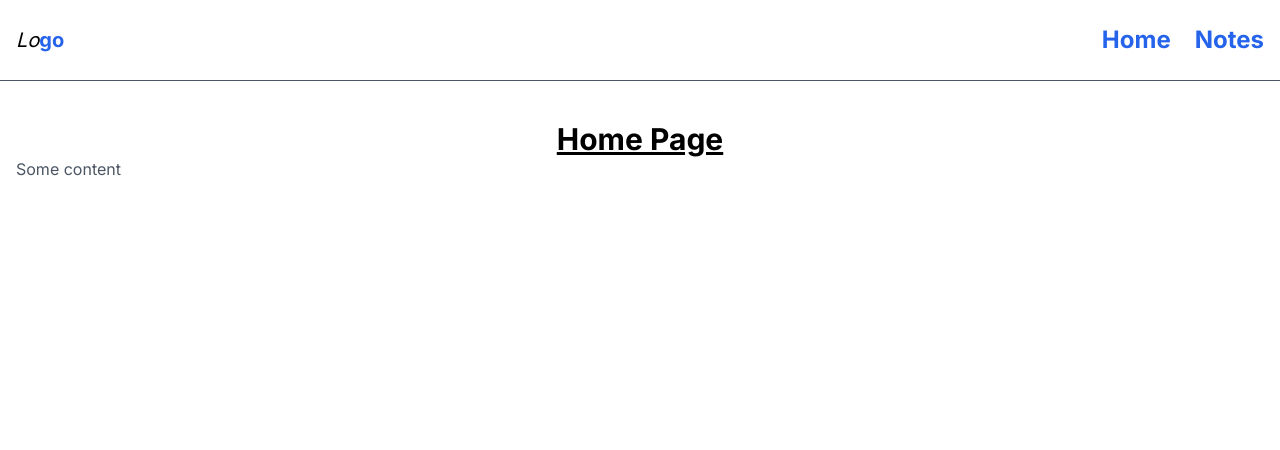
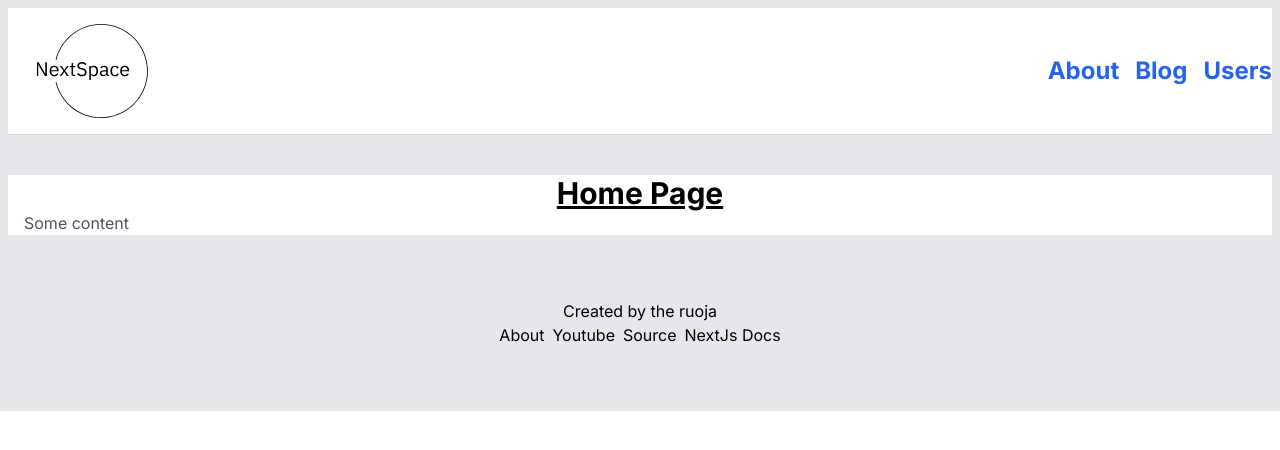
Before and after one commit to IvanOrsh/nextjs-playground, a Next.js app: page / in a window 1280 px wide. Shown: the top 450 px of the page. Built offline with nearby package versions, Linux system fonts and the light colour scheme.

Commit message:
build: before auth

```diff
--- a/package.json
+++ b/package.json
@@ -9,6 +9,7 @@
     "lint": "next lint"
   },
   "dependencies": {
+    "@faker-js/faker": "^8.3.1",
     "next": "14.0.4",
     "react": "^18",
     "react-dom": "^18"
--- /dev/null
+++ b/src/app/NavMenu.tsx
@@ -0,0 +1,24 @@
+import Link from "next/link";
+import Image from "next/image";
+
+export default function NavMenu() {
+  return (
+    <nav className="bg-white flex justify-between items-center py-4 border-b border-gray-300">
+      <Image src="/logo.svg" width={150} height={30} alt="NextSpace Logo" />
+
+      <ul className="flex items-center space-x-4">
+        <li className="text-2xl font-bold text-blue-600 hover:text-blue-800">
+          <Link href="/about">About</Link>
+        </li>
+
+        <li className="text-2xl font-bold text-blue-600 hover:text-blue-800">
+          <Link href="/blog">Blog</Link>
+        </li>
+
+        <li className="text-2xl font-bold text-blue-600 hover:text-blue-800">
+          <Link href="/users">Users</Link>
+        </li>
+      </ul>
+    </nav>
+  );
+}
--- /dev/null
+++ b/src/app/about/page.tsx
@@ -0,0 +1,20 @@
+import { Metadata } from "next";
+
+export const dynamic = "force-static"; // not needed at all
+
+export const metadata: Metadata = {
+  title: "About",
+  description: "About NextSpace",
+};
+
+export default async function AboutPage() {
+  return (
+    <main>
+      <h1 className="text-3xl font-bold tracking-tight">About</h1>
+
+      <p className="mt-4 text-lg text-gray-600 ">
+        We are a social media company!
+      </p>
+    </main>
+  );
+}
--- /dev/null
+++ b/src/app/api/content/route.ts
@@ -0,0 +1,18 @@
+import { faker } from "@faker-js/faker";
+import { NextResponse } from "next/server";
+
+import type { Post } from "@/entities/post";
+
+const posts: Post[] = [];
+
+for (let i = 0; i < 20; i++) {
+  posts.push({
+    title: faker.lorem.sentence(),
+    slug: faker.lorem.slug(),
+    content: faker.lorem.paragraphs(),
+  });
+}
+
+export async function GET() {
+  return NextResponse.json(posts);
+}
--- /dev/null
+++ b/src/app/blog/[slug]/page.tsx
@@ -0,0 +1,41 @@
+import type { Post } from "@/entities/post";
+
+interface Props {
+  params: {
+    slug: string;
+  };
+}
+
+export async function generateStaticParams() {
+  const res = await fetch("http://localhost:3000/api/content");
+
+  const posts: Post[] = await res.json();
+
+  return posts.map((post) => ({
+    slug: post.slug,
+  }));
+}
+
+export default async function BlogPostPage(props: Props) {
+  const res = await fetch("http://localhost:3000/api/content");
+  const posts: Post[] = await res.json();
+
+  const post = posts.find((post) => post.slug === props.params.slug);
+
+  const { slug } = props.params;
+
+  if (!post) {
+    return (
+      <main>
+        <h1>Post not found</h1>
+      </main>
+    );
+  }
+
+  return (
+    <main>
+      <h1>{post.title}</h1>
+      <p>{post.content}</p>
+    </main>
+  );
+}
--- /dev/null
+++ b/src/app/blog/page.tsx
@@ -0,0 +1,42 @@
+import Link from "next/link";
+
+import type { Post } from "@/entities/post";
+
+/**
+ * Fetches posts from the API.
+ *
+ * @returns {Promise<Post[]>} A promise that resolves to an array of posts.
+ * @throws {Error} If the request to fetch posts fails.
+ */
+async function getPosts(): Promise<Post[]> {
+  const res = await fetch("http:localhost:3000/api/content");
+
+  if (!res.ok) {
+    throw new Error("Failed to fetch posts");
+  }
+
+  return res.json();
+}
+
+export default async function BlogPostsPage() {
+  const posts = await getPosts();
+
+  return (
+    <main>
+      <h1>Blog Posts</h1>
+
+      <ul className="mt-8 space-y-2">
+        {posts.map((post) => (
+          <li
+            key={post.slug}
+            className="hover:outline hover:outline-2 hover:outline-blue-500"
+          >
+            <Link href={`/blog/${post.slug}`}>
+              <h2>{post.title}</h2>
+            </Link>
+          </li>
+        ))}
+      </ul>
+    </main>
+  );
+}
--- a/src/app/layout.tsx
+++ b/src/app/layout.tsx
@@ -2,6 +2,7 @@ import type { Metadata } from "next";
 import { Inter } from "next/font/google";
 import "./globals.css";
 import Link from "next/link";
+import NavMenu from "./NavMenu";
 
 const inter = Inter({ subsets: ["latin"] });
 
@@ -18,24 +19,20 @@ export default function RootLayout({
   return (
     <html lang="en">
       <body className={inter.className}>
-        <main className="max-w-3xl mx-auto lg:max-w-7xl">
-          <nav className="flex justify-between items-center px-4 py-6 border-b border-gray-600">
-            <h1>
-              <span className="italic text-xl text-black">Lo</span>
-              <span className="font-bold text-xl text-blue-600">go</span>
-            </h1>
-            <ul className="flex items-center gap-6  ">
-              <li className="text-2xl font-bold text-blue-600 hover:text-blue-800">
-                <Link href="/">Home</Link>
-              </li>
+        <div className="max-w-3xl mx-auto lg:max-w-7xl pt-2 px-2 pb-8 bg-gray-200">
+          <NavMenu />
+          <div className="bg-white">{children}</div>
+        </div>
+        <footer className="bg-gray-200 pt-8 pb-16 px-20 mx-auto text-center">
+          <p>Created by the ruoja</p>
 
-              <li className="text-2xl font-bold text-blue-600 hover:text-blue-800">
-                <Link href="/notes">Notes</Link>
-              </li>
-            </ul>
-          </nav>
-          {children}
-        </main>
+          <div className="flex items-center justify-center gap-2">
+            <Link href="/about">About</Link>
+            <a href="www.youtube.com">Youtube</a>
+            <a href="www.github.com">Source</a>
+            <a href="www.nextjs.com">NextJs Docs</a>
+          </div>
+        </footer>
       </body>
     </html>
   );
--- /dev/null
+++ b/src/app/users/page.tsx
@@ -0,0 +1,7 @@
+export default async function UsersPage() {
+  return (
+    <main className="mx-auto">
+      <h1 className="text-3xl font-bold tracking-tight">Users</h1>
+    </main>
+  );
+}
--- /dev/null
+++ b/src/entities/post/index.ts
@@ -0,0 +1 @@
+export { type Post } from "./types/post";
--- /dev/null
+++ b/src/entities/post/types/post.ts
@@ -0,0 +1,5 @@
+export type Post = {
+  title: string;
+  slug: string;
+  content: string;
+};
```
Also changed, not shown: public/logo.svg (added), 1 other file (tests, documents, lock files or other folders).
